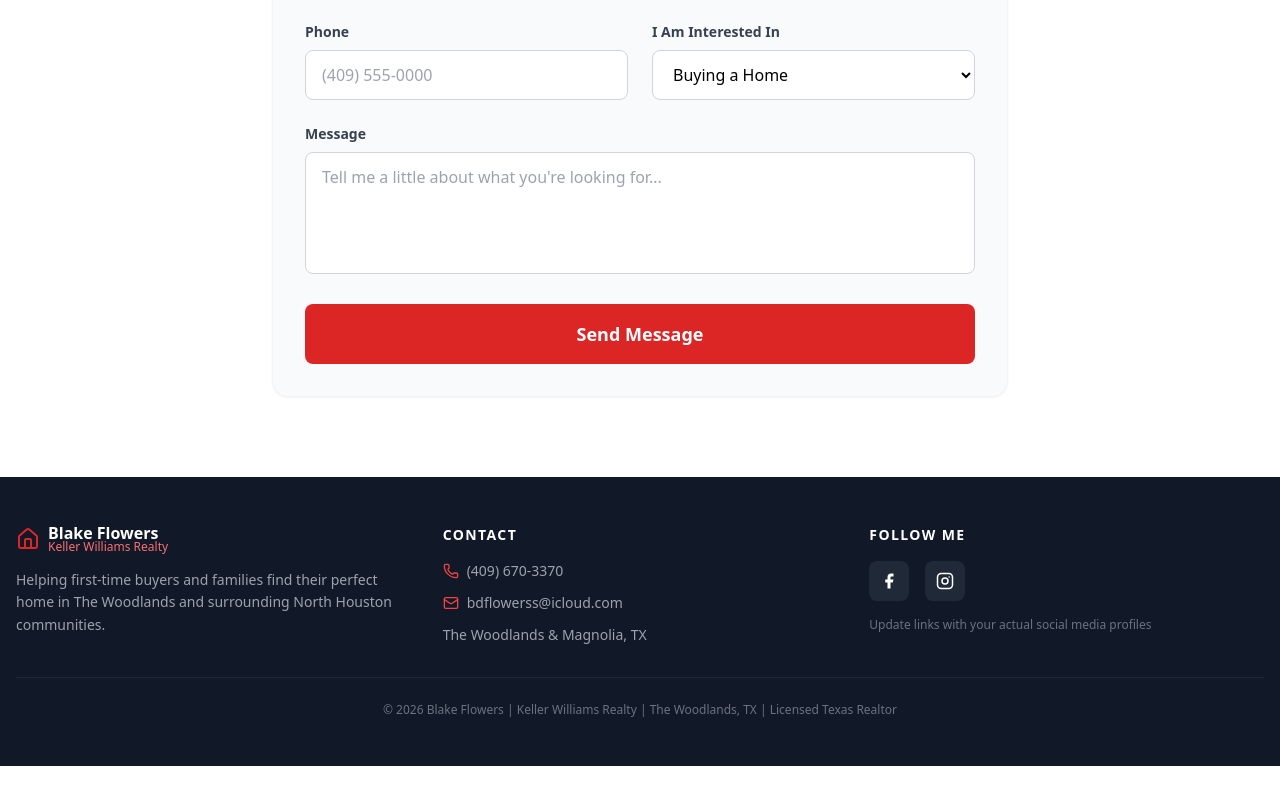
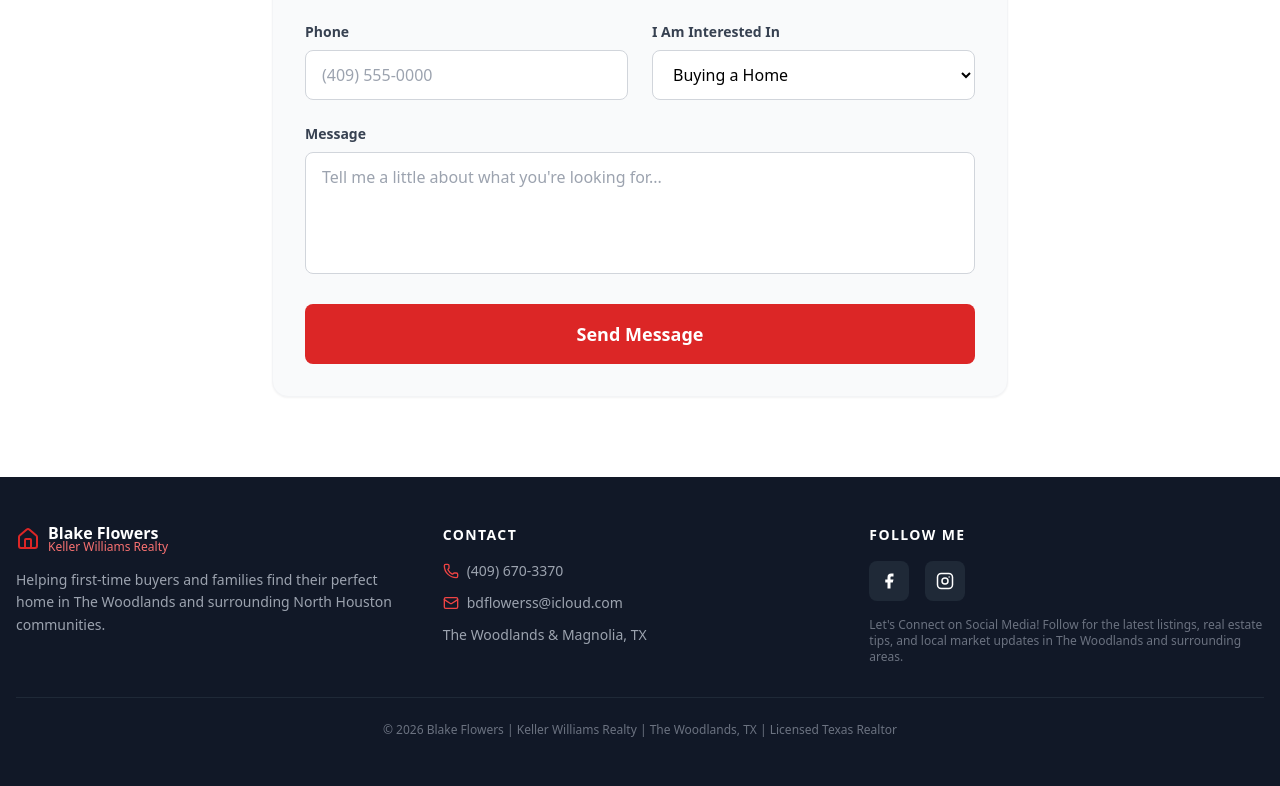
Before and after one commit to devnoob-flowers/my-realestate-site, a React (Vite) app: page / in a window 1280 px wide. Shown: the part 3532-4318 px from the top of the page. Built offline with nearby package versions, Linux system fonts and the light colour scheme.

Commit message:
Updated text on Footer near Social Media Links

```diff
--- a/src/components/Footer.jsx
+++ b/src/components/Footer.jsx
@@ -96,7 +96,9 @@ export default function Footer() {
               </a>
             </div>
             <p className="text-gray-500 text-xs mt-4">
-              Update links with your actual social media profiles
+              Let's Connect on Social Media! Follow for the latest listings,
+              real estate tips, and local market updates in The Woodlands and
+              surrounding areas.
             </p>
           </div>
         </div>
--- a/src/components/Hero.jsx
+++ b/src/components/Hero.jsx
@@ -8,7 +8,7 @@ export default function Hero() {
     e.preventDefault();
     const query = searchTerm || "The Woodlands";
     window.open(
-      `https://www.har.com/search/dosearch?search_input=${encodeURIComponent(query)}&search_type=keyword`,
+      `https://blakeflowers.kw.com/search#for-sale/tx/the-woodlands/${encodeURIComponent(query)}`,
       "_blank",
     );
   };
```
